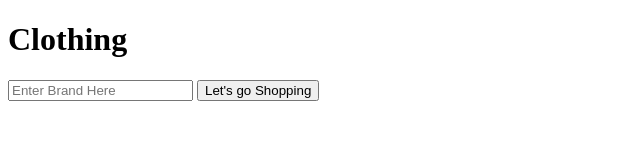
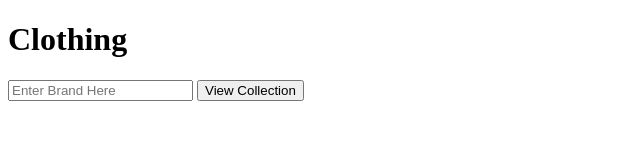
Before and after one commit to AlfredNedohon0317/clothing--store-project, a website: page client/index.html in a window 1280 px wide. Shown: the full height of the page, 0-640 px from the left. Drawn offline with nearby package versions, Linux system fonts and the light colour scheme; no server answers.

Commit message:
Changed button

```diff
--- a/client/index.html
+++ b/client/index.html
@@ -12,7 +12,7 @@
     <div id="get-brand">
         <h1>Clothing </h1>
         <input id="text-input" type="text" placeholder="Enter Brand Here" />
-        <button id="submit">Let's go Shopping</button>
+        <button id="submit">View Collection</button>
 
     </div>
     <div id="clothing-container">
```
